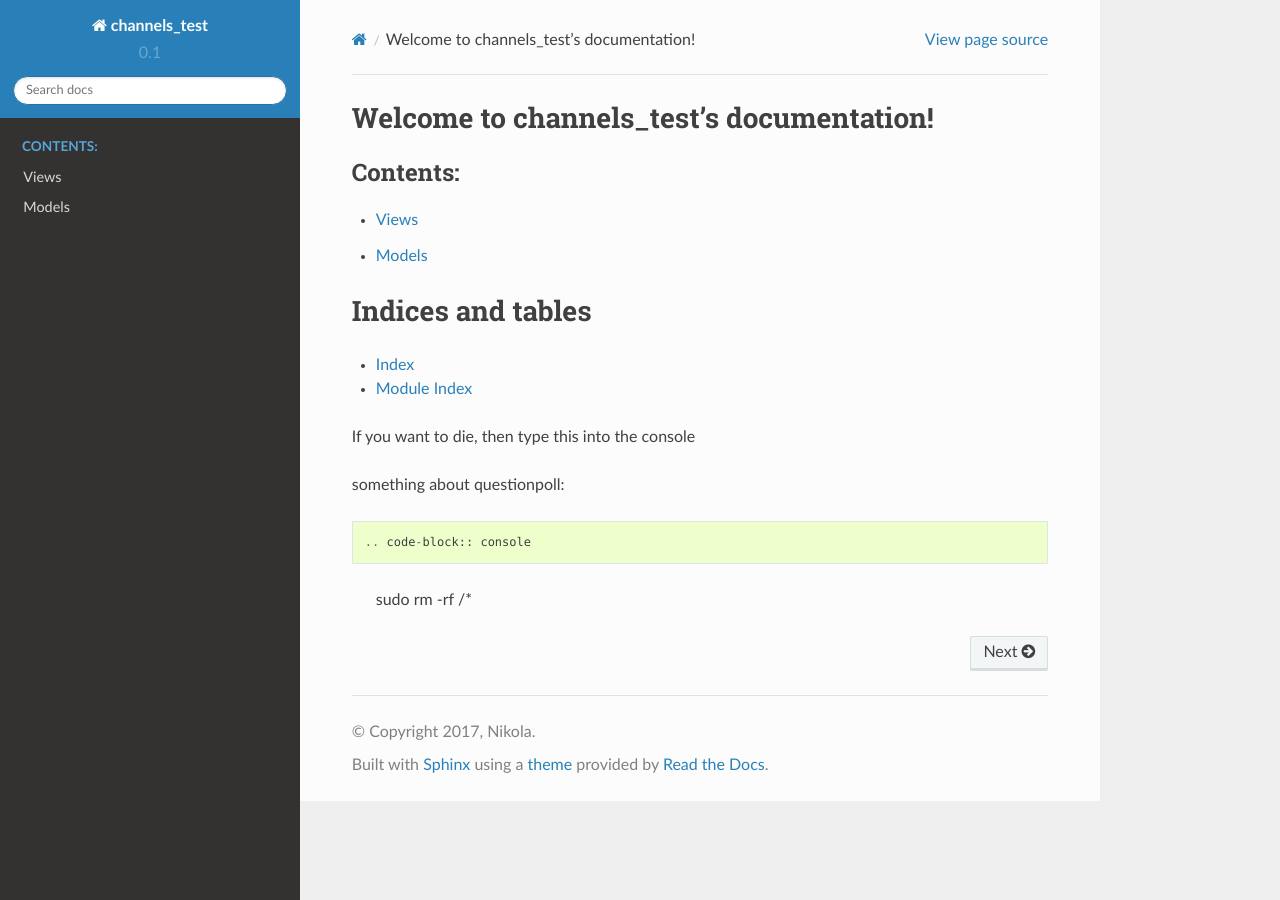
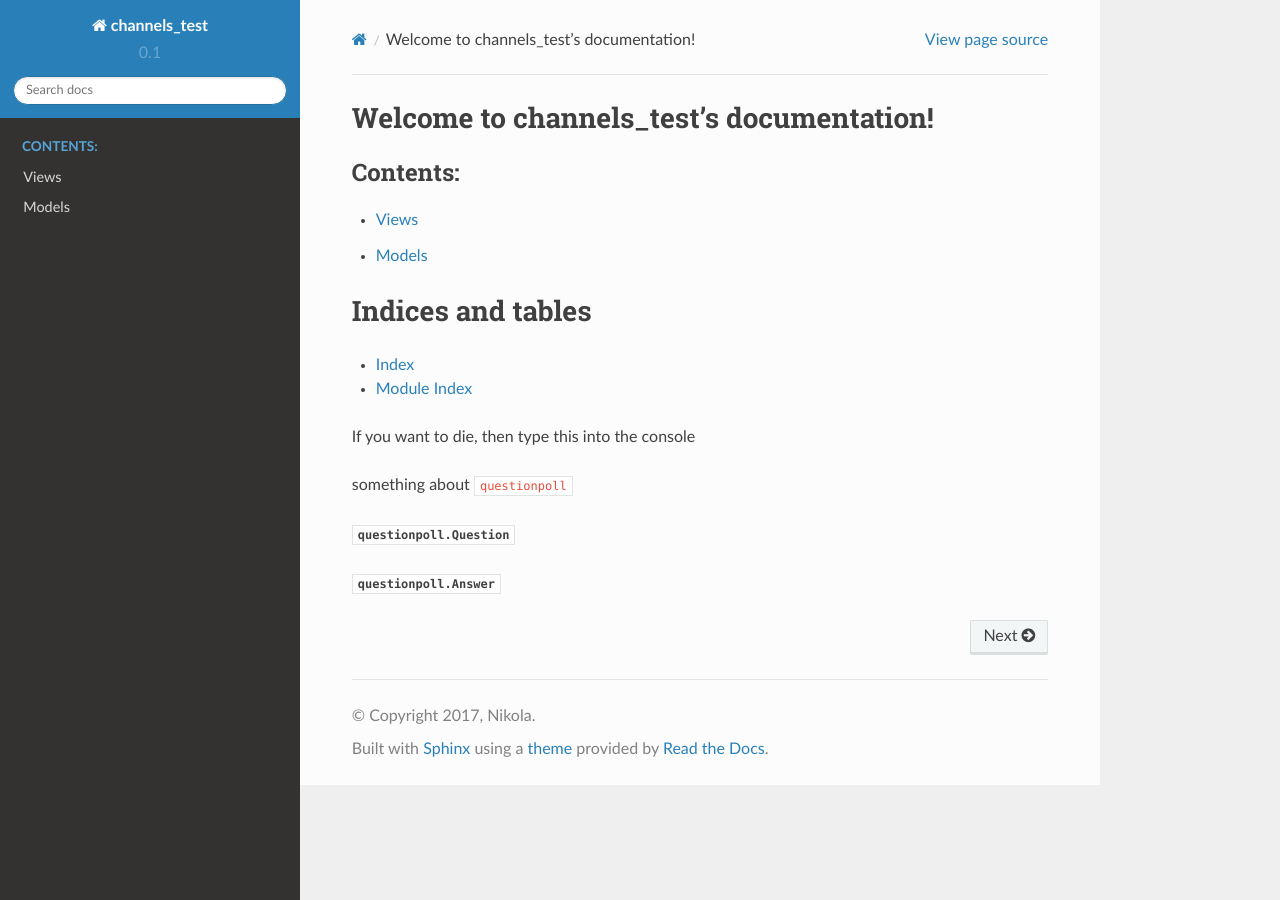
Before and after one commit to elrik/polls, a Sphinx documentation site: the page built from docs/index.rst, in a window 1280 px wide. Built offline with Sphinx 7.4.7 and the Read the Docs theme 2.0.0, drawn with Linux system fonts in a browser that asks for light colours.

Commit message:
Added django docs to the project

```diff
--- a/docs/index.rst
+++ b/docs/index.rst
@@ -22,8 +22,9 @@ Indices and tables
 
 If you want to die, then type this into the console
 
-something about questionpoll::
+something about ``questionpoll``
 
-.. code-block:: console
+:py:class:`questionpoll.Question`
 
-  sudo rm -rf /*
+
+:py:class:`questionpoll.Answer`
```
Also changed, not shown: 4 other files.
